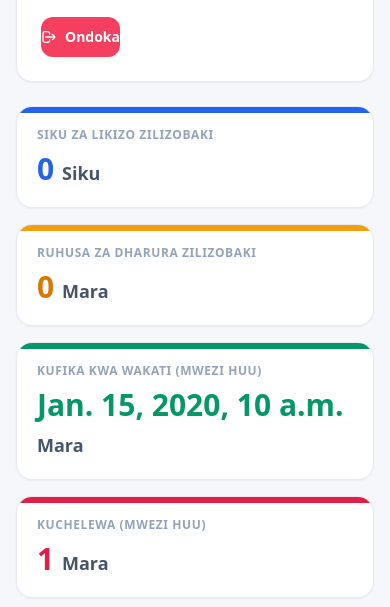
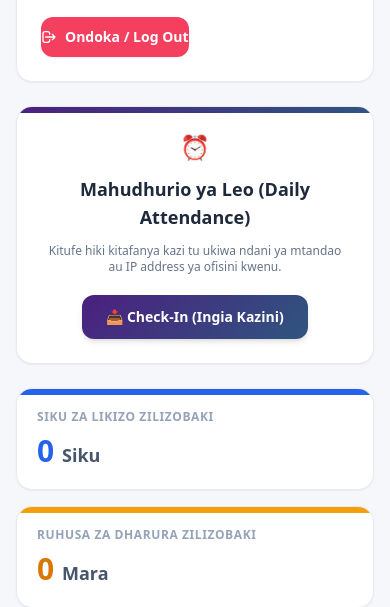
Before and after one commit to Nikombolwe/netc, a Django app: template templates/dashboards/employee_dashboard.html in a window 390 px wide. Shown: the part 114-721 px from the top of the page. Run offline with Django 5.2, Linux system fonts and the light colour scheme; the template is opened without the code that fills it: most values are stand-ins (such as "Sample title", 1, 10 or a date in 2020); some libraries are stand-ins or nearby versions.

Commit message:
Maandalizi ya Hosting

```diff
--- a/templates/dashboards/employee_dashboard.html
+++ b/templates/dashboards/employee_dashboard.html
@@ -38,14 +38,14 @@
                 <p class="text-slate-500 text-sm mt-0.5">Karibu, <span class="font-semibold text-slate-700">{{ request.user.get_full_name|default:request.user.username }}</span></p>
             </div>
 
-            <!-- LOGOUT FORM ILIYOSAHIHISHWA KUWA POST -->
+            <!-- LOGOUT FORM - IMEBORESHWA: Ondoka / Log Out -->
             <form action="{% url 'logout' %}" method="POST" style="margin: 0;">
                 {% csrf_token %}
                 <button type="submit" class="bg-rose-500 hover:bg-rose-600 text-white px-4.5 py-2.5 rounded-xl text-sm font-semibold transition cursor-pointer flex items-center gap-2 shadow-sm">
                     <svg xmlns="http://www.w3.org/2000/svg" width="16" height="16" fill="none" viewBox="0 0 24 24" stroke="currentColor" stroke-width="2">
                         <path stroke-linecap="round" stroke-linejoin="round" d="M17 16l4-4m0 0l-4-4m4 4H7m6 4v1a3 3 0 01-3 3H6a3 3 0 01-3-3V7a3 3 0 013-3h4a3 3 0 013 3v1" />
                     </svg>
-                    Ondoka
+                    Ondoka / Log Out
                 </button>
             </form>
         </div>
@@ -61,6 +61,53 @@
                 {% endfor %}
             </div>
         {% endif %}
+
+        <!-- SEHEMU YA CHECK-IN / CHECK-OUT YA NDANI YA MTANDAO WA OFISI -->
+        <div class="bg-white p-6 rounded-2xl shadow-sm border border-slate-200/80 text-center relative overflow-hidden">
+            <div class="absolute top-0 left-0 right-0 h-1.5 brand-gradient"></div>
+            <div class="max-w-xl mx-auto space-y-3">
+                <span class="text-2xl">⏰</span>
+                <h3 class="text-lg font-bold text-slate-800">Mahudhurio ya Leo (Daily Attendance)</h3>
+                <p class="text-slate-500 text-xs">Kitufe hiki kitafanya kazi tu ukiwa ndani ya mtandao au IP address ya ofisini kwenu.</p>
+
+                <div class="pt-2">
+                    {% if today_attendance and today_attendance.check_in_time %}
+                        {% if today_attendance.check_out_time %}
+                            <div class="p-3 bg-blue-50 border border-blue-200 text-blue-800 rounded-xl text-sm font-medium">
+                                🎉 Umemaliza kazi kwa siku ya leo! (Check-In: {{ today_attendance.check_in_time|time:"H:i" }} | Check-Out: {{ today_attendance.check_out_time|time:"H:i" }})
+                            </div>
+                        {% else %}
+                            <div class="p-3.5 bg-emerald-50 border border-emerald-200 text-emerald-800 rounded-xl text-sm font-medium mb-3 flex flex-col sm:flex-row items-center justify-between gap-2">
+                                <div class="flex items-center gap-1.5">
+                                    <span>✅</span>
+                                    <span>Check-In: <b class="font-bold">{{ today_attendance.check_in_time|time:"H:i:s" }}</b></span>
+                                </div>
+                                <!-- LIVE TIMER INAYOHESABU MUDA ULIOKAA KAZINI -->
+                                <div class="bg-emerald-600 text-white px-3 py-1 rounded-lg text-xs font-bold tracking-wider flex items-center gap-1 shadow-inner">
+                                    <span>⏱️ Muda Kazini:</span>
+                                    <span id="work-timer">00:00:00</span>
+                                </div>
+                            </div>
+                            <form method="POST" action="{% url 'employee_dashboard' %}">
+                                {% csrf_token %}
+                                <input type="hidden" name="action_attendance" value="check_out">
+                                <button type="submit" class="bg-rose-600 hover:bg-rose-700 text-white font-semibold px-6 py-3 rounded-xl transition text-sm shadow-md cursor-pointer inline-flex items-center gap-2">
+                                    <span>🚪 Check-Out (Toka Kazini)</span>
+                                </button>
+                            </form>
+                        {% endif %}
+                    {% else %}
+                        <form method="POST" action="{% url 'employee_dashboard' %}">
+                            {% csrf_token %}
+                            <input type="hidden" name="action_attendance" value="check_in">
+                            <button type="submit" class="brand-gradient hover:opacity-95 text-white font-semibold px-6 py-3 rounded-xl transition text-sm shadow-md cursor-pointer inline-flex items-center gap-2">
+                                <span>📥 Check-In (Ingia Kazini)</span>
+                            </button>
+                        </form>
+                    {% endif %}
+                </div>
+            </div>
+        </div>
 
         <!-- CARDS ZA MASALIO NA TAKWIMU -->
         <div class="grid grid-cols-1 sm:grid-cols-2 lg:grid-cols-4 gap-4">
@@ -214,5 +261,36 @@
 
     </div>
 
+    <!-- JAVASCRIPT YA KUHESABU MUDA (REAL-TIME STOPWATCH) -->
+    {% if today_attendance and today_attendance.check_in_time and not today_attendance.check_out_time %}
+    <script>
+        const checkInHours = parseInt("{{ today_attendance.check_in_time|date:'H' }}", 10);
+        const checkInMinutes = parseInt("{{ today_attendance.check_in_time|date:'i' }}", 10);
+        const checkInSeconds = parseInt("{{ today_attendance.check_in_time|date:'s' }}", 10);
+
+        const checkInTotalSeconds = (checkInHours * 3600) + (checkInMinutes * 60) + checkInSeconds;
+
+        function updateTimer() {
+            const d = new Date();
+            const currentTotalSeconds = (d.getHours() * 3600) + (d.getMinutes() * 60) + d.getSeconds();
+
+            let elapsed = currentTotalSeconds - checkInTotalSeconds;
+
+            if (elapsed < 0) {
+                elapsed += 86400; // Ikitokea imevuka usiku wa manane
+            }
+
+            const hours = String(Math.floor(elapsed / 3600)).padStart(2, '0');
+            const minutes = String(Math.floor((elapsed % 3600) / 60)).padStart(2, '0');
+            const seconds = String(elapsed % 60).padStart(2, '0');
+
+            document.getElementById('work-timer').innerText = `${hours}:${minutes}:${seconds}`;
+        }
+
+        updateTimer();
+        setInterval(updateTimer, 1000);
+    </script>
+    {% endif %}
+
 </body>
 </html>
--- a/templates/registration/login.html
+++ b/templates/registration/login.html
@@ -49,9 +49,9 @@
 
             <!-- Welcome Text (Kama Picha) -->
             <div class="relative z-10 my-auto py-8">
-                <h2 class="text-3xl md:text-4xl font-extrabold mb-4 leading-tight">Karibu,<br>Karibu tena!</h2>
+                <h2 class="text-3xl md:text-4xl font-extrabold mb-4 leading-tight">Habari!<br>Karibu tena!</h2>
                 <p class="text-slate-200 text-sm leading-relaxed">
-                    Ingiza taarifa zako ili kuingia kwenye mfumo wa usimamizi wa mahudhurio kwa urahisi na usalama.
+                    Ingiza taarifa zako ili kuingia kwenye mfumo wa usimamizi wa mahudhurio.
                 </p>
             </div>
 
```
Also changed, not shown: employees/views.py (+73 -9 lines).
